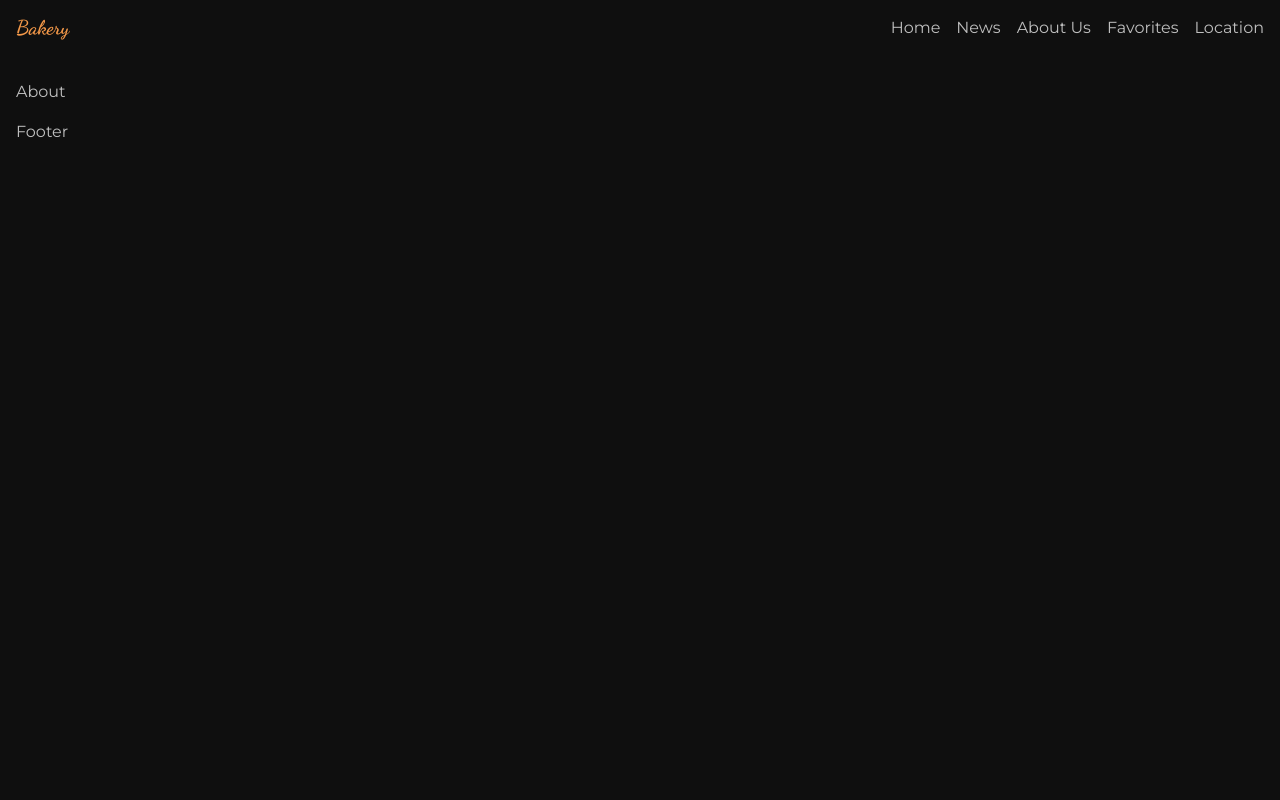
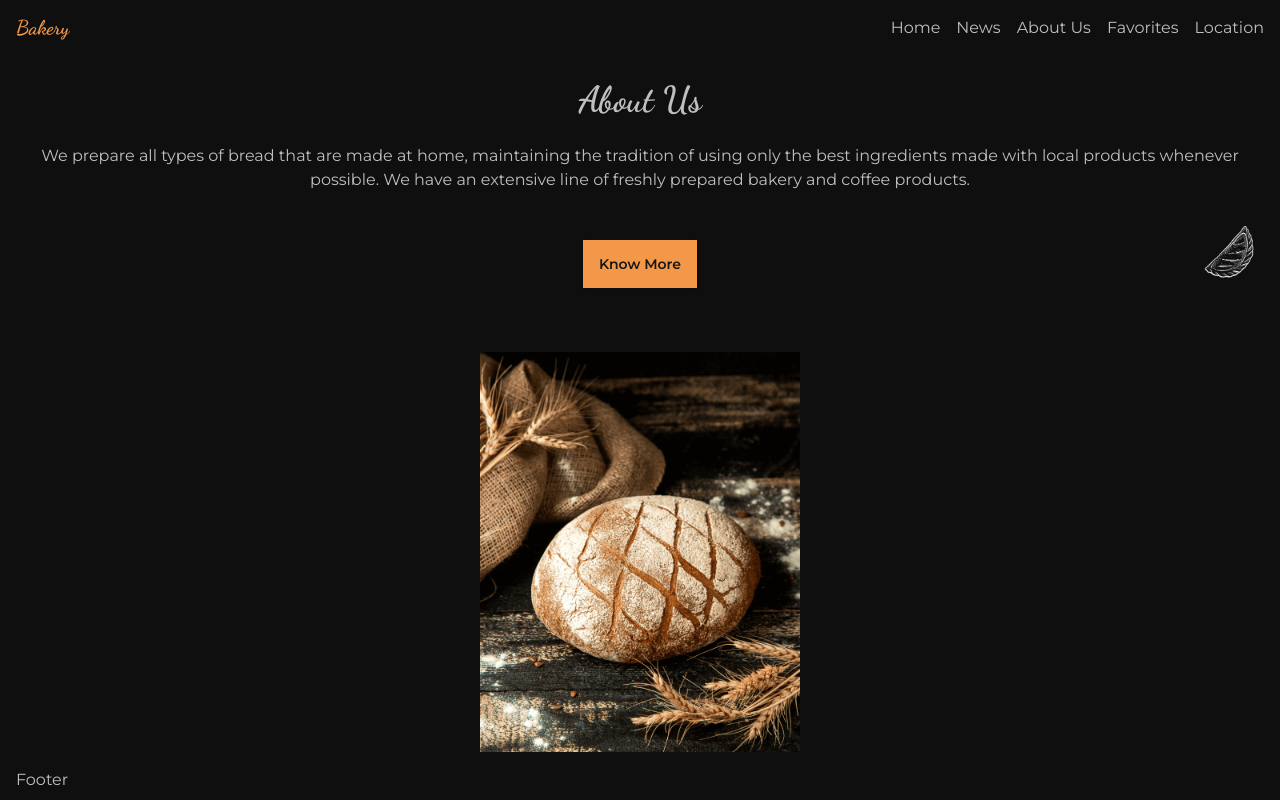
Before and after one commit to azamat-cto/bakery, a Next.js app: page /about in a window 1280 px wide. Built offline with nearby package versions, Linux system fonts and the light colour scheme.

Commit message:
Add about section

```diff
--- a/src/app/about/page.tsx
+++ b/src/app/about/page.tsx
@@ -1,7 +1,46 @@
+import Image from "next/image";
+
+import AboutBread from "@/assets/images/about-bread.png";
+import Bread2 from "@/assets/images/bread-2.png";
+import { Button } from "@/components/ui/button";
+
 function About() {
     return (
         <section className="pb-4 pt-20">
-            <div className="container">About</div>
+            <div className="container">
+                <div className="grid gap-y-16">
+                    <div className="relative text-center">
+                        <h2 className="mb-6 font-display text-4xl">About Us</h2>
+                        <p className="mb-12">
+                            We prepare all types of bread that are made at home,
+                            maintaining the tradition of using only the best
+                            ingredients made with local products whenever
+                            possible. We have an extensive line of freshly
+                            prepared bakery and coffee products.
+                        </p>
+                        <Button className="h-12 rounded-none font-semibold text-accent-foreground">
+                            Know More
+                        </Button>
+                        <Image
+                            className="absolute bottom-0 right-0 w-[60px]"
+                            src={Bread2}
+                            alt="Bread"
+                            width={340}
+                            height={390}
+                            priority
+                        />
+                    </div>
+
+                    <Image
+                        className="w-[320px] justify-self-center"
+                        src={AboutBread}
+                        alt="Bread"
+                        width={800}
+                        height={1000}
+                        priority
+                    />
+                </div>
+            </div>
         </section>
     );
 }
--- a/src/app/news/page.tsx
+++ b/src/app/news/page.tsx
@@ -94,7 +94,9 @@ function News() {
                         ))}
                     </div>
 
-                    <Button size="lg">See More</Button>
+                    <Button className="h-12 rounded-none font-semibold text-accent-foreground">
+                        See More
+                    </Button>
                 </div>
             </div>
         </section>
--- a/src/app/page.tsx
+++ b/src/app/page.tsx
@@ -8,6 +8,7 @@ import IconFacebookCircleLine from "@/components/icons/line/IconFacebookCircleLi
 import IconInstagramLine from "@/components/icons/line/IconInstagramLine";
 import IconMapPinLine from "@/components/icons/line/IconMapPinLine";
 import IconYouTubeLine from "@/components/icons/line/IconYouTubeLine";
+import { Button } from "@/components/ui/button";
 
 function Home() {
     return (
@@ -27,12 +28,9 @@ function Home() {
                         <h1 className="mb-6 font-display text-5xl text-white">
                             Select The Best <br /> Quality Breads
                         </h1>
-                        <Link
-                            className="inline-flex bg-primary px-8 py-5 font-semibold text-accent-foreground transition-colors hover:bg-primary-alt"
-                            href="/"
-                        >
+                        <Button className="h-12 rounded-none font-semibold text-accent-foreground">
                             Select Breads
-                        </Link>
+                        </Button>
                         <Image
                             className="absolute left-16 top-60 w-14"
                             src={Bread1}
```
